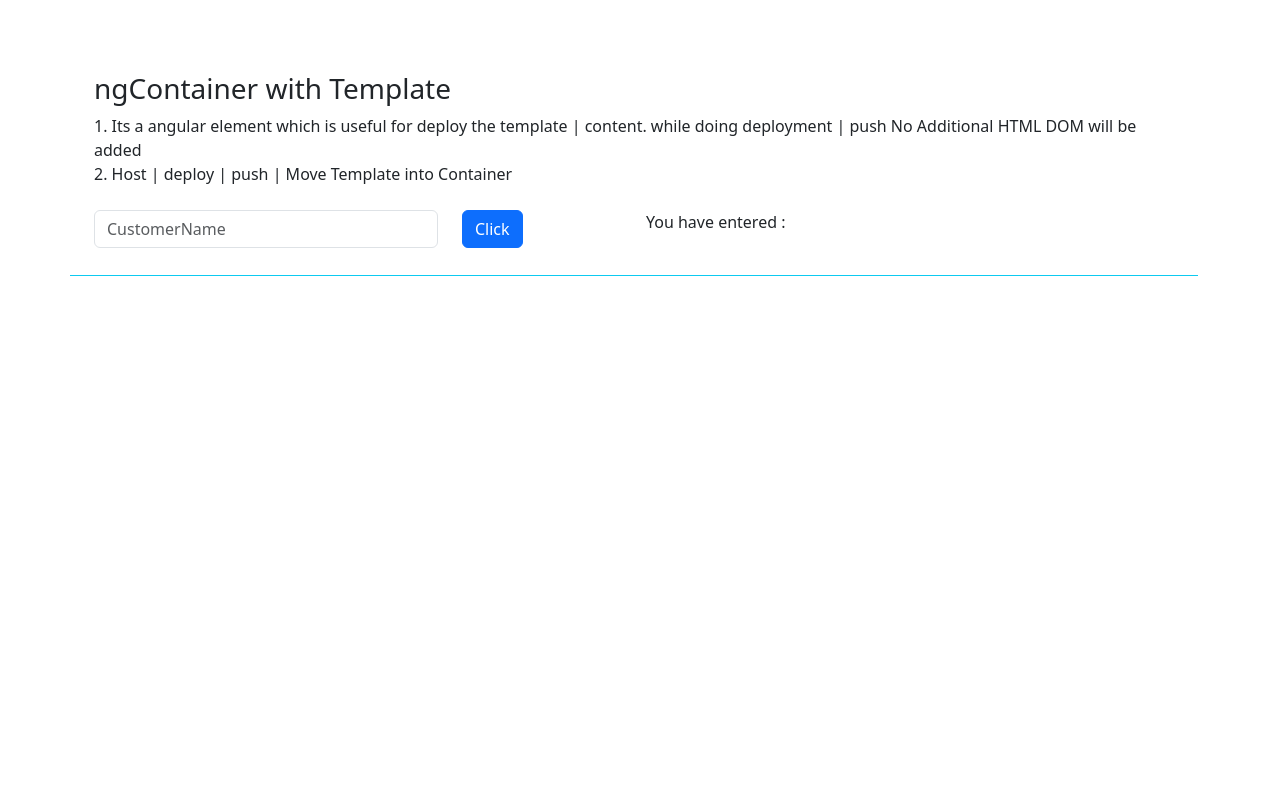
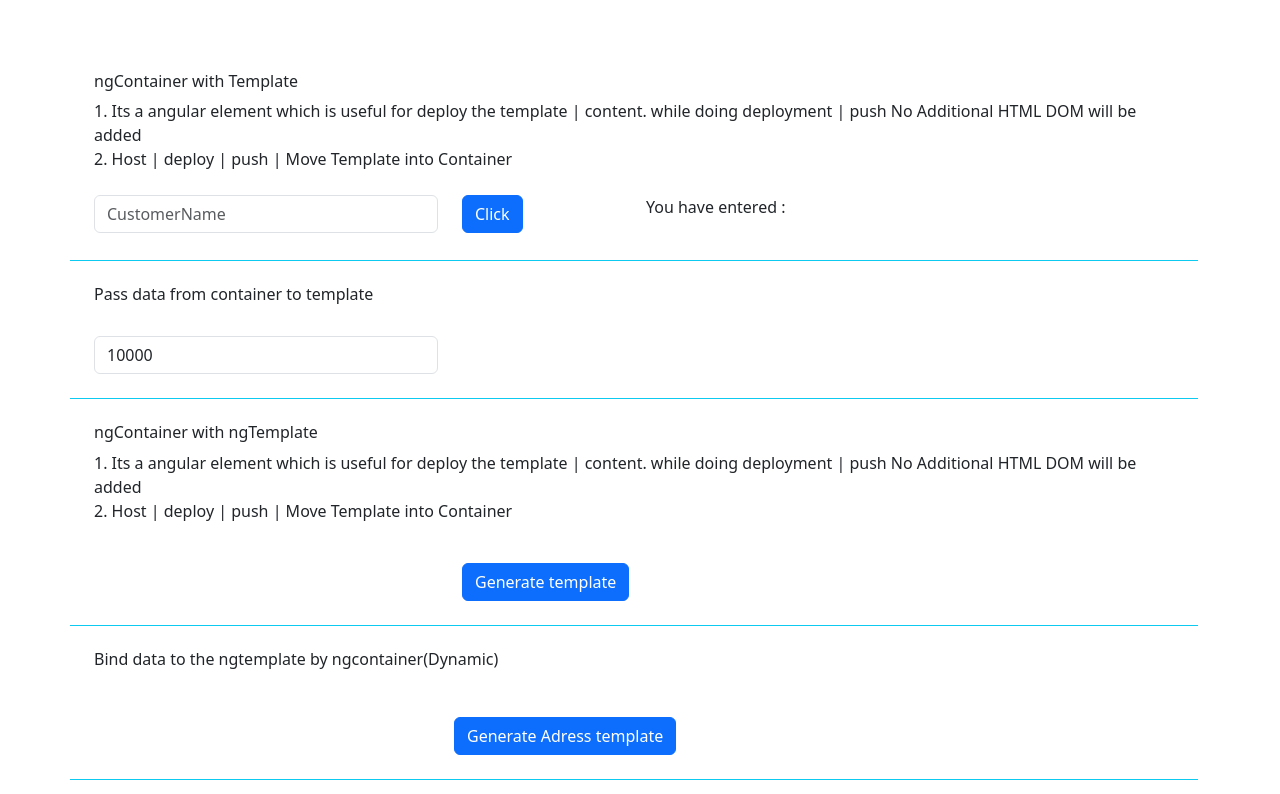
Before and after one commit to madanpatakota/Batch10ngBasicsApp, an Angular app: page / in a window 1280 px wide. Shown: the top 794 px of the page. Built offline with nearby package versions, Linux system fonts and the light colour scheme.

Commit message:
EigthClass

```diff
--- a/src/app/comp-c/comp-c.component.html
+++ b/src/app/comp-c/comp-c.component.html
@@ -4,7 +4,7 @@
         <!--ngContainer with TemplateRef-->
         <li class="list-group-item p-4 border-bottom border-info">
           <div class="row">
-            <h3 class="d-inline-flex">ngContainer with Template</h3>
+            <h6 class="d-inline-flex">ngContainer with Template</h6>
             <span>
                1. Its a angular element which is useful for deploy the template | content.
                while doing deployment | push  No Additional HTML DOM will be added
@@ -36,7 +36,6 @@
                   </div>
                  </ng-template>
              </div>
-
              <div class="col-2">
               <button
               class="btn btn-primary"
@@ -59,6 +58,143 @@
             </div>
           </div>
         </li>
+
+
+        <!--Pass data from container to template-->
+        <li class="list-group-item p-4 border-bottom border-info">
+          <div class="row">
+            <h6 class="d-inline-flex">Pass data from container to template</h6>
+          </div>
+          <div class="row mt-4">
+             <div class="col-4">
+              <!-- 1. how we can pass data from container to template
+                   A : ngtemplateOutletContext(YOu can pass any kind of value )-->
+                 <ng-container
+                  [ngTemplateOutlet]="CustomerAmountTemplate"
+                  [ngTemplateOutletContext]="
+                   { CustomerPurchaseAmount : '10000' } " >
+                 </ng-container>
+
+                 <!-- you have to declare the variable by using let keyword--->
+
+                 <!--  abc = "hello"   let-* = ___________ -->
+                 <ng-template #CustomerAmountTemplate    let-CustomerAmount =  "CustomerPurchaseAmount"  >
+                  <div>
+                   <input
+                   type="text"
+                   class="form-control"
+                   placeholder="Customer Amount"
+                   [value]="CustomerAmount"
+                   #CustomerName
+                 />
+                  </div>
+                 </ng-template>
+             </div>
+          </div>
+        </li>
+
+
+        <!--Dynamic template load in ngContainer-->
+        <li class="list-group-item p-4 border-bottom border-info">
+          <div class="row">
+            <h6 class="d-inline-flex">ngContainer with ngTemplate</h6>
+            <span>
+               1. Its a angular element which is useful for deploy the template | content.
+               while doing deployment | push  No Additional HTML DOM will be added
+            </span>
+          </div>
+          <div class="row">
+            <span>
+                2. Host | deploy | push | Move Template into Container
+            </span>
+          </div>
+          <div class="row mt-4">
+             <div class="col-4 mt-3">
+
+              <!-- the way of calling of ngtemplate not  by ngtemplateoutlet-->
+                 <ng-container #container >
+                 </ng-container>
+
+                 <ng-template #CustomerLocationTemplate>
+                  <div>
+                   <input
+                   type="text"
+                   class="form-control"
+                   placeholder="Customer Location"
+                 />
+                  </div>
+                 </ng-template>
+
+                 <ng-template #CustomerAgeTemplate>
+                  <div>
+                   <input
+                   type="text"
+                   class="form-control"
+                   placeholder="Age"
+                 />
+                  </div>
+                 </ng-template>
+
+
+             </div>
+             <div class="col-6 mt-3">
+              <button
+              class="btn btn-primary"
+              (click)="GenerateTemplate()"
+            >
+              Generate template
+            </button>
+
+             </div>
+
+
+
+          </div>
+        </li>
+
+
+        <!--How to bind the data to the dynamic template-->
+        <li class="list-group-item p-4 border-bottom border-info">
+          <div class="row">
+            <h6 class="d-inline-flex">Bind data to the ngtemplate by ngcontainer(Dynamic)</h6>
+          <div class="row mt-4">
+             <div class="col-4 mt-3">
+
+              <!-- the way of calling of ngtemplate not  by ngtemplateoutlet-->
+                 <ng-container #Addresscontainer >
+                 </ng-container>
+
+                 <!-- let-* -->
+                 <ng-template let-adrs = "Address"  #CustomerAddressTemplate>
+                  <div>
+                   <input
+                   type="text"
+                   class="form-control"
+                   placeholder="Customer Adress"
+                   [value]="adrs"
+                 />
+                  </div>
+                 </ng-template>
+
+
+             </div>
+             <div class="col-6 mt-3">
+              <button
+              class="btn btn-primary"
+              (click)="GenerateAdressTemplate()"
+            >
+              Generate Adress template
+            </button>
+
+             </div>
+          </div>
+          </div>
+        </li>
+
+
+
+
+
     </ul>
   </div>
 </div>
--- a/src/app/comp-c/comp-c.component.ts
+++ b/src/app/comp-c/comp-c.component.ts
@@ -1,7 +1,8 @@
 import {
   Component,
   TemplateRef,
-  ViewChild
+  ViewChild,
+  ViewContainerRef
 } from '@angular/core';
 
 @Component({
@@ -12,6 +13,9 @@ import {
 export class CompCComponent {
 
 
+  CustomerAmount = "20000";
+
+
   @ViewChild('CustomerTemplate') vCustomerTemplate : TemplateRef<any>;
   displayCustomerTemplate: TemplateRef<any>;
   btnGetCustomerTemplate(){
@@ -20,7 +24,75 @@ export class CompCComponent {
 
     //console.log(this.vCustomerTemplate);
 
+
   }
 
 
+
+
+
+
+
+
+
+
+
+  // name : {} = "John"
+
+  @ViewChild("container" , { read : ViewContainerRef} ) vContainer : ViewContainerRef;
+
+  @ViewChild('CustomerLocationTemplate') vCustomerLocationTemplate : TemplateRef<any>;
+
+  @ViewChild('CustomerAgeTemplate')
+   vCustomerAgeTemplate : TemplateRef<any>;
+
+   isTemplatetrue = false;
+
+    // YOu have to insert | push | host |
+    // deploy the ngtemplate into the ngcontainer
+  // pen in box
+
+  GenerateTemplate(){
+
+    // I want to insert the template based on the conidtion
+    // if condition is true then i want to show
+   //  Customer Location incase of fase i want to show Customer Age
+   if(this.isTemplatetrue){
+       // Show the CustomerLocation template
+      this.vContainer.insert(this.vCustomerLocationTemplate.createEmbeddedView(null))
+   }
+   else{
+     // Show Custoemr age template
+        this.vContainer.insert(this.vCustomerAgeTemplate.createEmbeddedView(null))
+   }
+
+
+  }
+
+
+
+  /*Target : i want to inser the ngtemplate into the containet with thedata)*/
+
+  @ViewChild("Addresscontainer" , {read : ViewContainerRef} ) vAdressContainer : ViewContainerRef ;
+
+  @ViewChild("CustomerAddressTemplate") vCustomerAddressTemplate : TemplateRef<any>;
+
+  GenerateAdressTemplate(){
+
+     this.vAdressContainer.insert(this.vCustomerAddressTemplate.
+      createEmbeddedView(
+        { "Address" : 'HSRLayOut' }
+        ))
+
+
+  }
+
+
+
+
+
+
+
+
+
 }
```
